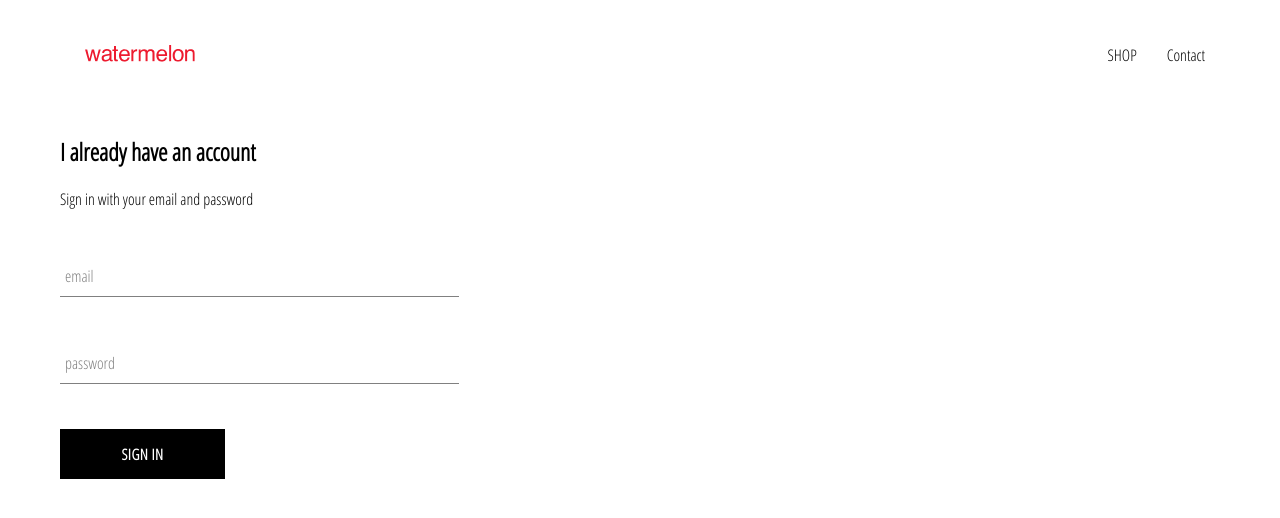
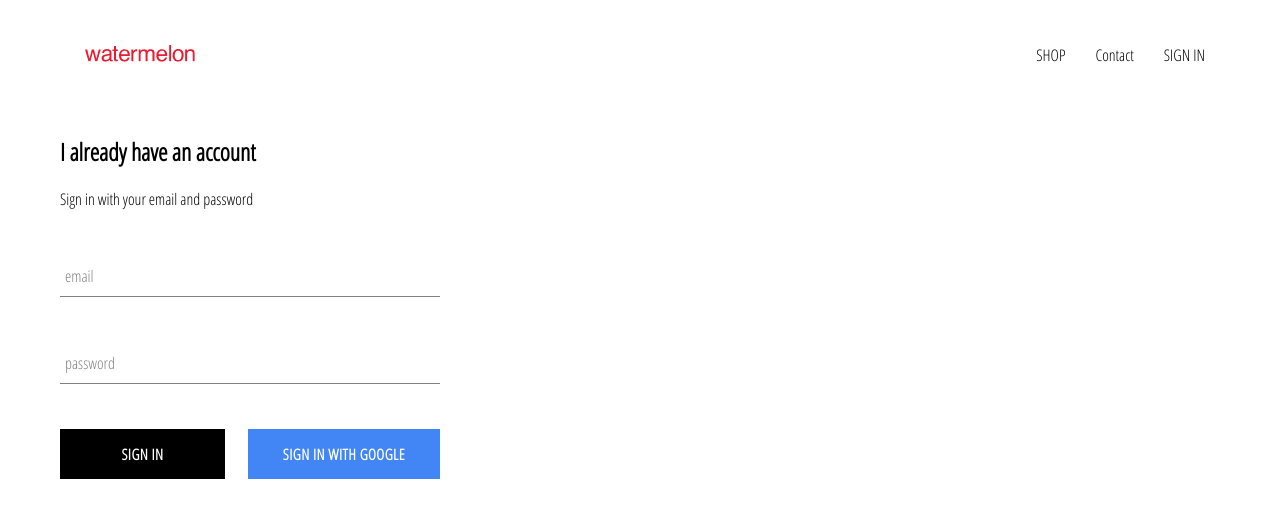
Before and after one commit to SynthpX/makanlemonade, a React (Create React App) app: page /signin in a window 1280 px wide. Shown: the top 518 px of the page. Built offline with nearby package versions, Linux system fonts and the light colour scheme; no server answers.

Commit message:
proses ke firebase auth

```diff
--- a/package.json
+++ b/package.json
@@ -6,6 +6,7 @@
     "@testing-library/jest-dom": "^5.11.6",
     "@testing-library/react": "^11.2.2",
     "@testing-library/user-event": "^12.6.0",
+    "firebase": "^8.2.1",
     "node-sass": "^4.14.1",
     "react": "^17.0.1",
     "react-dom": "^17.0.1",
--- a/src/App.css
+++ b/src/App.css
@@ -7,3 +7,7 @@
     text-decoration: none;
     color: black;
 }
+
+* {
+    box-sizing: border-box;
+}
--- a/src/App.js
+++ b/src/App.js
@@ -5,11 +5,35 @@
 import ShopPage from './halaman/shop/shop.component.jsx';
 import Header from './komponen/header/header.component.jsx';
 import SignInAndSignUpPage from './halaman/signin-and-signup/signin-and-signup.component';
+import {auth} from './firebase/firebase.utils';
 
-function App() {
-  return(
+class App extends React.Component {
+  constructor() {
+    super();
+
+    this.state = {
+      currentUser: null
+    };
+  }
+
+  unSubscribeFromAuth = null;
+
+  componentDidMount() {
+    this.unSubscribeFromAuth = auth.onAuthStateChanged(user => {
+      this.setState({currentUser: user});
+
+      console.log(user);
+    });
+  }
+
+  componentWillUnmount = () => {
+    this.unSubscribeFromAuth();
+  }
+
+  render() {
+    return (
       <div>
-      <Header/>
+      <Header currentUser={this.state.currentUser}/>
       <Switch>
         <Route exact path='/' component={HomePage}/>
         <Route path='/shop' component={ShopPage}/>
@@ -19,4 +43,6 @@
     );
   }
 
+}
+
 export default App;
--- /dev/null
+++ b/src/firebase/firebase.utils.js
@@ -0,0 +1,24 @@
+import firebase from 'firebase/app';
+import 'firebase/firestore';
+import 'firebase/auth';
+
+const config = {
+        apiKey: "AIzaSyBpc1e5DV1DNWVArDMqnozruPOqrTuxb2Y",
+        authDomain: "watermelon-fc210.firebaseapp.com",
+        projectId: "watermelon-fc210",
+        storageBucket: "watermelon-fc210.appspot.com",
+        messagingSenderId: "290562590000",
+        appId: "1:290562590000:web:017724f4d848a87447f4f5",
+        measurementId: "G-9CY4WQVRFC"
+}
+
+firebase.initializeApp(config);
+
+export const auth = firebase.auth();
+export const firestore = firebase.firestore();
+
+const provider = new firebase.auth.GoogleAuthProvider();
+provider.setCustomParameters({ prompt : 'select_account'});
+export const SignInWithGoogle = () => auth.signInWithPopup(provider);
+
+export default firebase;
--- a/src/komponen/custom-button/custom-button.component.jsx
+++ b/src/komponen/custom-button/custom-button.component.jsx
@@ -1,10 +1,13 @@
 import React from 'react';
 import './custom-button.style.scss';
 
-const CustomButton = ({children, ...otherProps}) => (
-    <button className='custom-button' {...otherProps}>
+const CustomButton = ({children, isGoogleSignIn, ...otherProps}) => (
+
+
+    <button
+    className={`${isGoogleSignIn ? 'google-sign-in' : ''} custom-button`} {...otherProps}>
         {children}
     </button>
 );
 
-export default CustomButton;;
+export default CustomButton;
--- a/src/komponen/custom-button/custom-button.style.scss
+++ b/src/komponen/custom-button/custom-button.style.scss
@@ -19,4 +19,14 @@
       color: black;
       border: 1px solid black;
     }
+
+    &.google-sign-in{
+      background-color: #4285f4;
+      color: white;
+
+      &.hover {
+        background-color: #357ae8;
+        border: none;
+      }
+    }
   }
--- a/src/komponen/header/header.component.jsx
+++ b/src/komponen/header/header.component.jsx
@@ -4,8 +4,10 @@
 import './header.style.scss';
 
 import {ReactComponent as Logo} from '../../assets/watermelon.svg';
+import { auth } from '../../firebase/firebase.utils';
 
-const Header = () => (
+
+const Header = ({currentUser}) => (
     <div className='header'>
         <Link className='logo-container' to="/">
             <Logo className='logo'/>
@@ -17,6 +19,12 @@
             <Link className='option' to='/shop'>
                 Contact
             </Link>
+            {
+                currentUser ?
+                <div className='option' onClick={() => auth.signOut()}> SIGN OUT </div>
+                :
+                <Link className='option' to ='/signin'> SIGN IN </Link>
+            }
         </div>
     </div>
 );
--- a/src/komponen/header/header.style.scss
+++ b/src/komponen/header/header.style.scss
@@ -20,6 +20,7 @@
 
       .option {
         padding: 10px 15px;
+        cursor: pointer;
       }
     }
   }
--- a/src/komponen/sign-in/sign-in.component.jsx
+++ b/src/komponen/sign-in/sign-in.component.jsx
@@ -2,6 +2,7 @@
 import './sign-in.style.scss';
 import FormInput from '../form-input/form-input-component';
 import CustomButton from '../custom-button/custom-button.component';
+import {SignInWithGoogle} from '../../firebase/firebase.utils';
 
 class SignIn extends React.Component {
     constructor(props){
@@ -46,7 +47,14 @@
                 label='password'
                 required
               />
-              <CustomButton type='submit'> Sign in </CustomButton>
+
+              <div className='buttons'>
+                <CustomButton type='submit'> Sign in </CustomButton>
+                <CustomButton onClick={SignInWithGoogle} isGoogleSignIn>
+                  {' '}
+                  Sign in with google{' '}
+                </CustomButton>
+              </div>
             </form>
           </div>
         );
--- a/src/komponen/sign-in/sign-in.style.scss
+++ b/src/komponen/sign-in/sign-in.style.scss
@@ -1,5 +1,14 @@
 .sign-in {
-    width: 30vw;
+    width: 380px;
     display: flex;
     flex-direction: column;
+
+    .title{
+      margin: 10px 0;
+    }
+
+    .buttons{
+      display: flex;
+      justify-content: space-between;
+    }
   }
```
Also changed, not shown: src/halaman/shop/shop.data.js (+23 -23 lines), 2 other files (tests, documents, lock files or other folders). Lines whose indentation alone changed are shown as unchanged.
